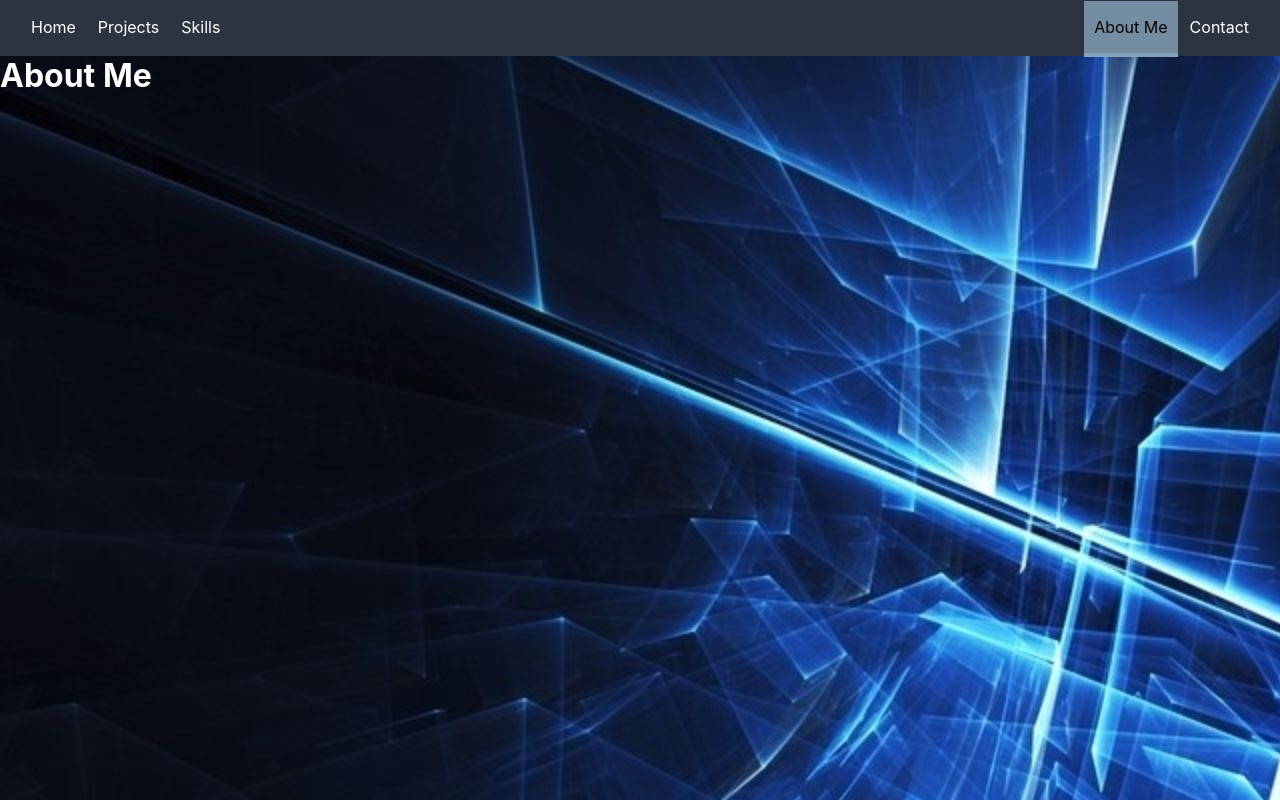
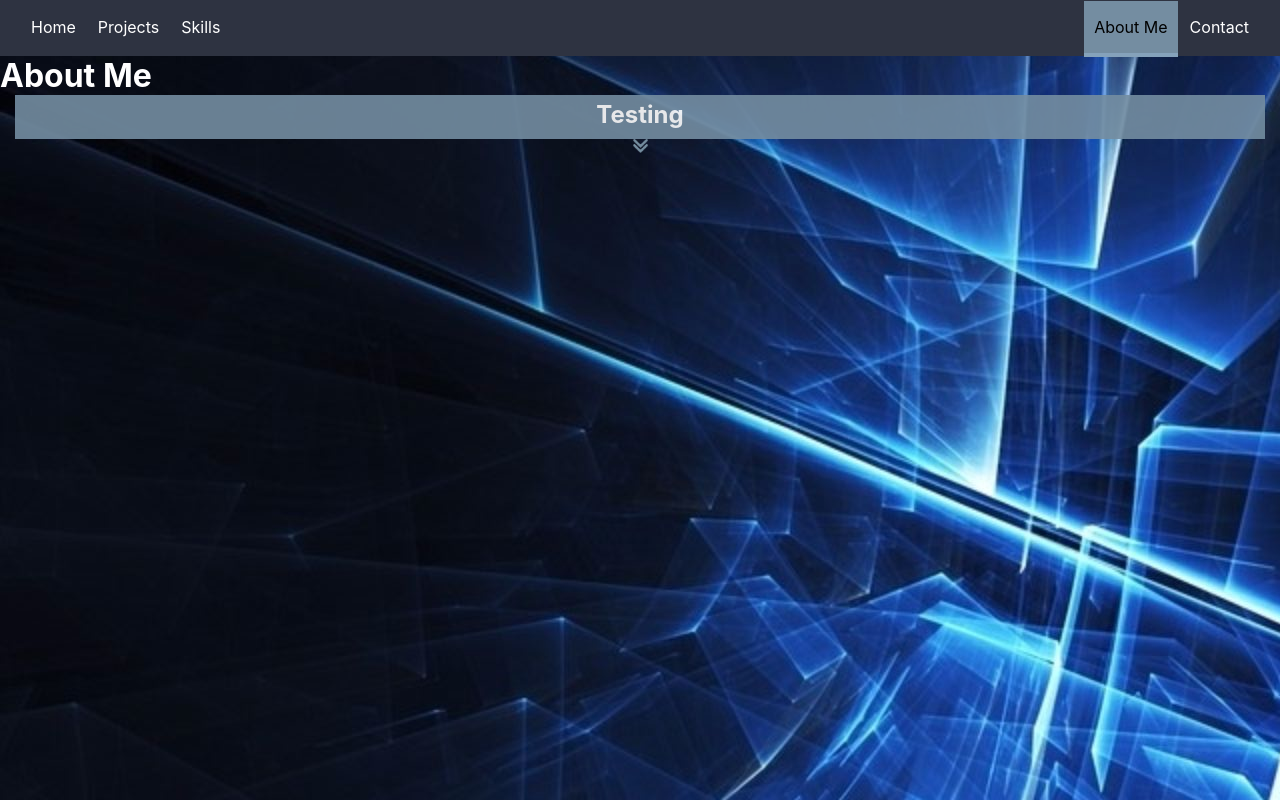
Before and after one commit to Kwarn/portfolio, a React (Create React App) app: page /aboutme in a window 1280 px wide. Built offline with nearby package versions, Linux system fonts and the light colour scheme.

Commit message:
dont repeat yourself: draw made into its own component

```diff
--- a/src/components/AboutMe/AboutMe.js
+++ b/src/components/AboutMe/AboutMe.js
@@ -1,13 +1,23 @@
 import React from 'react'
 import classes from './AboutMe.module.css'
+import FullProject from '../FullProject/FullProject'
+import Draw from '../Ui/Draw'
 
 const AboutMe = props => {
+  const fullProject = (
+    <FullProject
+      projectId={'burgerBuilder'}
+      desc={'blah blah'}
+      lessons={'javascript, react'}
+      techStack={'techStack'}
+    />
+  )
+
   return (
     <div className={classes.AboutMe}>
       <h1>About Me</h1>
-      <p>
-
-      </p>
+      <Draw title="Testing" openDrawContent={fullProject} />
+      <p></p>
     </div>
   )
 }
--- a/src/components/Courses/Course/Course.js
+++ b/src/components/Courses/Course/Course.js
@@ -34,6 +34,8 @@ const Course = props => {
     </div>
   )
 
+
+
   return (
     <div className={classes.Course}>
       <h1 className={classes.Title}>{title}</h1>
--- a/src/components/Ui/Draw.js
+++ b/src/components/Ui/Draw.js
@@ -0,0 +1,58 @@
+import React, { useState } from 'react'
+import imageAssets from '../../assets/assets'
+import classes from './Draw.module.css'
+
+const Draw = props => {
+  const [isDrawOpen, setIsDrawOpen] = useState(false)
+  const [isMouseOverDraw, setIsMouseOverDraw] = useState(false)
+  const { title, openDrawContent } = props
+
+  const toggleDrawhandler = () => {
+    setIsDrawOpen(!isDrawOpen)
+    setIsMouseOverDraw(false)
+  }
+
+  const drawContent = isDrawOpen ? props.openDrawContent : null
+
+  const showTitle = title ? <h1 className={classes.Title}>{title}</h1> : null
+
+  return (
+    <>
+      <div
+        className={
+          !isDrawOpen
+            ? isMouseOverDraw
+              ? `${classes.DrawToggle} ${classes.HighlightDrawToggle}`
+              : classes.DrawToggle
+            : classes.DrawToggle
+        }
+        onMouseEnter={() => setIsMouseOverDraw(true)}
+        onMouseLeave={() => setIsMouseOverDraw(false)}
+        onClick={() => toggleDrawhandler()}
+      >
+        {showTitle}
+      </div>
+      {drawContent}
+      <div
+        className={
+          !isDrawOpen ? classes.OpenDrawWrapper : classes.CloseDrawWrapper
+        }
+        onClick={() => toggleDrawhandler()}
+        onMouseEnter={() => setIsMouseOverDraw(true)}
+        onMouseLeave={() => setIsMouseOverDraw(false)}
+      >
+        <img
+          className={
+            isMouseOverDraw
+              ? `${classes.DrawIcon} ${classes.ExpandDrawIcon}`
+              : classes.DrawIcon
+          }
+          src={!isDrawOpen ? imageAssets.openDraw : imageAssets.closeDraw}
+          alt={!isDrawOpen ? 'openDraw' : 'closeDraw'}
+        />
+      </div>
+    </>
+  )
+}
+
+export default Draw
--- /dev/null
+++ b/src/components/Ui/Draw.module.css
@@ -0,0 +1,63 @@
+.OpenDrawWrapper {
+  cursor: pointer;
+  margin: -5px;
+  text-align: center;
+}
+
+.CloseDrawWrapper {
+  cursor: pointer;
+  margin: -25px 0 20px 0;
+  text-align: center;
+}
+
+.OpenDrawWrapper:hover .DrawIcon {
+  width: 20px;
+  margin-bottom: -5px;
+}
+
+.CloseDrawWrapper:hover .DrawIcon {
+  width: 20px;
+  margin-bottom: -5px;
+}
+
+.DrawToggle {
+  opacity: 90%;
+  height: auto;
+  margin: 0px 15px 0px 15px;
+  background-color: #748da1;
+}
+
+.HighlightDrawToggle {
+  background-color: #85a2bb;
+}
+
+.DrawToggle:hover {
+  cursor: pointer;
+  background-color: #85a2bb;
+}
+
+.DrawToggle:hover .DrawIcon {
+  width: 20px;
+  margin-bottom: -5px;
+}
+
+.DrawIcon:hover {
+  width: 20px;
+  margin-bottom: -5px;
+}
+
+.DrawIcon {
+  width: 15px;
+  height: auto;
+}
+
+.ExpandDrawIcon {
+  width: 20px;
+  margin-bottom: -5px;
+}
+
+.Title {
+  text-align: center;
+  font-size: 1.5em;
+  padding: 5px 5px 10px 5px;
+}
--- a/src/containers/Projects/Project/Project.js
+++ b/src/containers/Projects/Project/Project.js
@@ -2,10 +2,11 @@ import React, { useState } from 'react'
 import imageAssets from '../../../assets/assets'
 import FullProject from '../../../components/FullProject/FullProject'
 import classes from './Project.module.css'
+import Draw from '../../../components/Ui/Draw'
 
 const Project = props => {
-  const [showFullProject, setShowFullProject] = useState(false)
-  const [isMouseOverDraw, setIsMouseOverDraw] = useState(false)
+  // const [showFullProject, setShowFullProject] = useState(false)
+  // const [isMouseOverDraw, setIsMouseOverDraw] = useState(false)
 
   const { projectId, project } = props
 
@@ -26,41 +27,40 @@ const Project = props => {
     }
   }
 
-  const toggleDrawhandler = () => {
-    setShowFullProject(!showFullProject)
-    setIsMouseOverDraw(false)
-  }
+  // const toggleDrawhandler = () => {
+  //   setShowFullProject(!showFullProject)
+  //   setIsMouseOverDraw(false)
+  // }
 
-  const drawDrop = (
-    <div
-      className={
-        !showFullProject ? classes.OpenDrawWrapper : classes.CloseDrawWrapper
-      }
-      onClick={() => toggleDrawhandler()}
-      onMouseEnter={() => setIsMouseOverDraw(true)}
-      onMouseLeave={() => setIsMouseOverDraw(false)}
-    >
-      <img
-        className={
-          isMouseOverDraw
-            ? `${classes.DrawIcon} ${classes.ExpandDrawIcon}`
-            : classes.DrawIcon
-        }
-        src={!showFullProject ? imageAssets.openDraw : imageAssets.closeDraw}
-        alt={!showFullProject ? 'openDraw' : 'closeDraw'}
-      />
-    </div>
-  )
+  // const drawDrop = (
+  //   <div
+  //     className={
+  //       !showFullProject ? classes.OpenDrawWrapper : classes.CloseDrawWrapper
+  //     }
+  //     onClick={() => toggleDrawhandler()}
+  //     onMouseEnter={() => setIsMouseOverDraw(true)}
+  //     onMouseLeave={() => setIsMouseOverDraw(false)}
+  //   >
+  //     <img
+  //       className={
+  //         isMouseOverDraw
+  //           ? `${classes.DrawIcon} ${classes.ExpandDrawIcon}`
+  //           : classes.DrawIcon
+  //       }
+  //       src={!showFullProject ? imageAssets.openDraw : imageAssets.closeDraw}
+  //       alt={!showFullProject ? 'openDraw' : 'closeDraw'}
+  //     />
+  //   </div>
+  // )
 
-  const fullProject = showFullProject ? (
+  const fullProject = (
     <FullProject
       projectId={projectId}
       desc={project.description}
       lessons={project.lessons}
       techStack={project.techStack}
-      isMouseOverDraw={isMouseOverDraw}
     />
-  ) : null
+  )
 
   return (
     <>
@@ -83,24 +83,7 @@ const Project = props => {
           </a>
         </div>
       </div>
-
-      <div
-        className={
-          !showFullProject
-            ? isMouseOverDraw
-              ? `${classes.DrawToggle} ${classes.HighlightDrawToggle}`
-              : classes.DrawToggle
-            : classes.DrawToggle
-        }
-        onMouseEnter={() => setIsMouseOverDraw(true)}
-        onMouseLeave={() => setIsMouseOverDraw(false)}
-        onClick={() => toggleDrawhandler()}
-      >
-        <h1 className={classes.Title}>{project.title}</h1>
-      </div>
-      {!showFullProject ? drawDrop : null}
-      {fullProject}
-      {showFullProject ? drawDrop : null}
+      <Draw title={project.title} openDrawContent={fullProject} />
     </>
   )
 }
--- a/src/containers/Projects/Project/Project.module.css
+++ b/src/containers/Projects/Project/Project.module.css
@@ -27,68 +27,3 @@
   height: auto;
   width: 30px;
 }
-
-
-.OpenDrawWrapper {
-  cursor: pointer;
-  margin: -5px;
-  text-align: center;
-}
-
-.CloseDrawWrapper {
-  cursor: pointer;
-  margin: -25px 0 20px 0;
-  text-align: center;
-}
-
-.OpenDrawWrapper:hover .DrawIcon {
-  width: 20px;
-  margin-bottom: -5px;
-}
-
-.CloseDrawWrapper:hover .DrawIcon {
-  width: 20px;
-  margin-bottom: -5px;
-}
-
-.DrawToggle {
-  opacity: 90%;
-  height: auto;
-  margin: 0px 15px 0px 15px;
-  background-color: #748da1;
-}
-
-.HighlightDrawToggle {
-  background-color: #85a2bb;
-}
-
-.DrawToggle:hover {
-  cursor: pointer;
-  background-color: #85a2bb;
-}
-
-.DrawToggle:hover .DrawIcon {
-  width: 20px;
-  margin-bottom: -5px;
-}
-
-.DrawIcon:hover {
-  width: 20px;
-  margin-bottom: -5px;
-}
-
-.Title {
-  text-align: center;
-  font-size: 1.5em;
-  padding: 5px 5px 10px 5px;
-}
-
-.DrawIcon {
-  width: 15px;
-  height: auto;
-}
-
-.ExpandDrawIcon {
-  width: 20px;
-  margin-bottom: -5px;
-}
```
